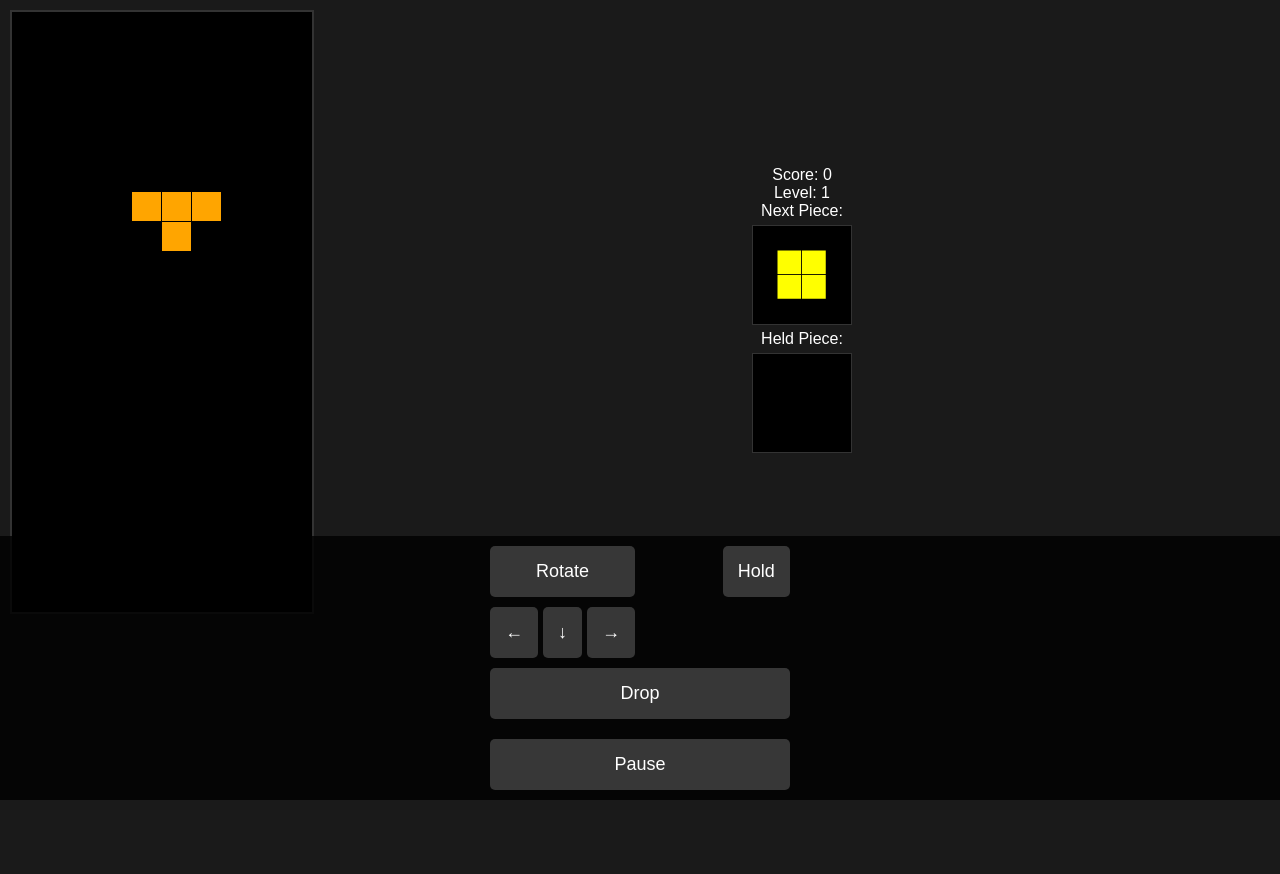
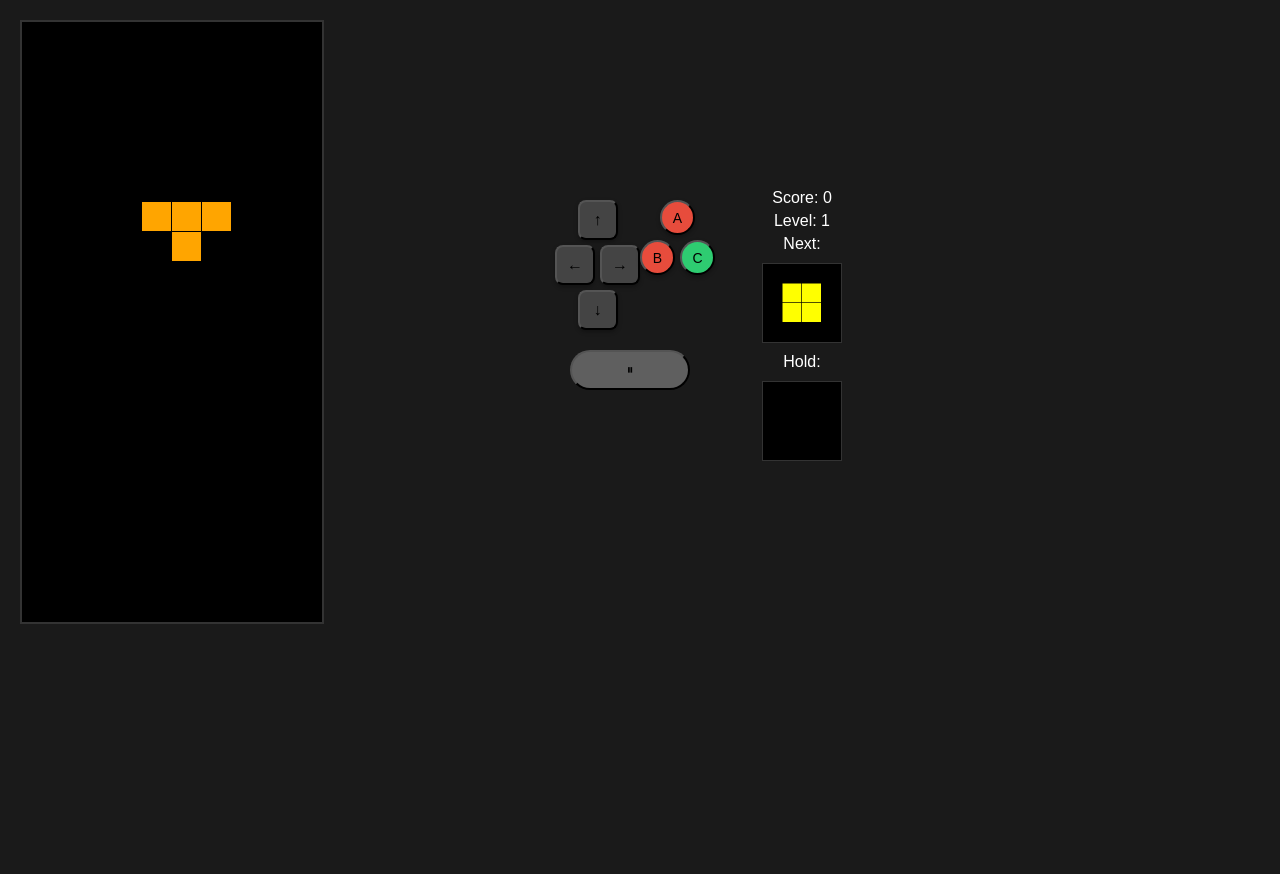
Before and after one commit to johnj212/Tetris, a Flask app: page / in a window 1280 px wide. Before the commit the page ends 800 px from the top, so only its background shows below. Run offline with Flask 3, Linux system fonts and the light colour scheme.

Commit message:
Updated game controls layout and fixed overlap issues

```diff
--- a/static/css/style.css
+++ b/static/css/style.css
@@ -12,14 +12,20 @@ body {
     -webkit-touch-callout: none;
     -webkit-user-select: none;
     user-select: none;
+    min-height: 100vh;
+    display: flex;
+    flex-direction: column;
+    padding-bottom: 200px; /* Space for controls */
 }
 
 #game-container {
+    flex: 1;
     display: flex;
     flex-direction: column;
     align-items: center;
-    padding: 10px;
+    padding: 20px;
     max-width: 100vw;
+    margin-bottom: 20px;
 }
 
 #gameCanvas {
@@ -27,12 +33,17 @@ body {
     background-color: black;
     max-width: 100%;
     height: auto;
+    margin-bottom: 10px;
 }
 
 #game-info {
     margin-top: 10px;
     text-align: center;
     width: 100%;
+    display: flex;
+    flex-direction: column;
+    align-items: center;
+    gap: 5px;
 }
 
 #nextPieceCanvas, #heldPieceCanvas {
@@ -40,7 +51,7 @@ body {
     background-color: black;
     margin: 5px auto;
     display: block;
-    max-width: 100px;
+    max-width: 80px;
     height: auto;
 }
 
@@ -49,65 +60,83 @@ body {
     bottom: 0;
     left: 0;
     width: 100%;
-    padding: 10px;
+    padding: 15px;
     background-color: rgba(0, 0, 0, 0.8);
     display: flex;
     flex-direction: column;
     align-items: center;
     gap: 10px;
+    z-index: 100;
+    height: 180px;
 }
 
-#touch-controls {
-    display: grid;
-    grid-template-columns: repeat(3, 1fr);
-    gap: 10px;
+.gameboy-controls {
+    display: flex;
+    justify-content: space-between;
     width: 100%;
     max-width: 300px;
+    padding: 0 20px;
 }
 
-#direction-controls {
-    display: grid;
-    grid-template-columns: repeat(3, 1fr);
+.d-pad, .action-buttons {
+    display: flex;
+    flex-direction: column;
+    align-items: center;
     gap: 5px;
 }
 
-button {
-    padding: 15px;
-    border: none;
-    border-radius: 5px;
-    background-color: rgba(255, 255, 255, 0.2);
-    color: white;
+.d-pad-row, .action-row {
+    display: flex;
+    gap: 5px;
+}
+
+.d-pad button {
+    width: 50px;
+    height: 50px;
+    background-color: #444;
+    border-radius: 8px;
+    font-size: 20px;
+    display: flex;
+    align-items: center;
+    justify-content: center;
+    box-shadow: 0 2px 4px rgba(0, 0, 0, 0.3);
+}
+
+.action-buttons button {
+    width: 45px;
+    height: 45px;
+    background-color: #e74c3c;
+    border-radius: 50%;
     font-size: 18px;
-    touch-action: manipulation;
+    display: flex;
+    align-items: center;
+    justify-content: center;
+    box-shadow: 0 2px 4px rgba(0, 0, 0, 0.3);
+}
+
+#drop-btn {
+    background-color: #2ecc71;
 }
 
 button:active {
-    background-color: rgba(255, 255, 255, 0.4);
-}
-
-#rotate-btn {
-    grid-column: 1;
-}
-
-#hold-btn {
-    grid-column: 3;
-}
-
-#drop-btn {
-    grid-column: 1 / span 3;
+    transform: translateY(2px);
+    box-shadow: 0 1px 2px rgba(0, 0, 0, 0.2);
 }
 
 #pause-btn {
     width: 100%;
-    max-width: 300px;
-    margin-top: 10px;
+    max-width: 250px;
+    margin-top: 5px;
+    background-color: rgba(255, 255, 255, 0.3);
+    height: 40px;
+    border-radius: 20px;
 }
 
 .hidden {
     display: none !important;
 }
 
-#game-over {
+#game-over, #pause-overlay {
     position: fixed;
     top: 0;
     left: 0;
@@ -120,31 +149,76 @@ button:active {
     z-index: 1000;
 }
 
-.game-over-content {
+.game-over-content, .pause-content {
     background-color: #333;
     padding: 20px;
     border-radius: 10px;
     text-align: center;
 }
 
-.game-over-content h2 {
+.game-over-content h2, .pause-content h2 {
     margin-bottom: 10px;
+    color: #fff;
 }
 
-#restart-btn {
+#restart-btn, #unpause-btn {
     margin-top: 20px;
     background-color: #4CAF50;
     padding: 10px 20px;
+    font-size: 18px;
+    min-width: 150px;
+}
+
+#unpause-btn {
+    background-color: #2196F3;
 }
 
 @media (orientation: landscape) {
+    body {
+        padding-bottom: 220px;
+    }
+
     #game-container {
         flex-direction: row;
         justify-content: center;
         gap: 20px;
+        margin-bottom: 0;
     }
 
     #game-info {
         margin-top: 0;
     }
+
+    #controls {
+        position: fixed;
+        right: 20px;
+        top: 50%;
+        transform: translateY(-50%);
+        width: auto;
+        background-color: transparent;
+        height: auto;
+        padding: 0;
+    }
+
+    .gameboy-controls {
+        max-width: 150px;
+        padding: 0;
+    }
+
+    .d-pad button {
+        width: 40px;
+        height: 40px;
+        font-size: 16px;
+    }
+
+    .action-buttons button {
+        width: 35px;
+        height: 35px;
+        font-size: 14px;
+    }
+
+    #pause-btn {
+        max-width: 120px;
+        margin-top: 10px;
+    }
 }
--- a/static/js/tetris.js
+++ b/static/js/tetris.js
@@ -67,34 +67,62 @@ class TetrisGame {
     }
 
     initControls() {
-        // Touch controls
-        document.getElementById('left-btn').addEventListener('touchstart', () => this.movePiece(-1, 0));
-        document.getElementById('right-btn').addEventListener('touchstart', () => this.movePiece(1, 0));
-        document.getElementById('down-btn').addEventListener('touchstart', () => this.movePiece(0, 1));
-        document.getElementById('rotate-btn').addEventListener('touchstart', () => this.rotatePiece());
-        document.getElementById('drop-btn').addEventListener('touchstart', () => this.hardDrop());
-        document.getElementById('hold-btn').addEventListener('touchstart', () => this.holdPiece());
-        document.getElementById('pause-btn').addEventListener('touchstart', () => this.togglePause());
-        document.getElementById('restart-btn').addEventListener('touchstart', () => this.restart());
+        // Add keyboard controls
+        document.addEventListener('keydown', (e) => {
+            if (this.gameOver) return;
 
-        // Keyboard controls
-        document.addEventListener('keydown', (e) => {
-            if (!this.gameOver && !this.paused) {
-                switch(e.key) {
-                    case 'ArrowLeft': this.movePiece(-1, 0); break;
-                    case 'ArrowRight': this.movePiece(1, 0); break;
-                    case 'ArrowDown': this.movePiece(0, 1); break;
-                    case 'ArrowUp': this.rotatePiece(); break;
-                    case ' ': this.hardDrop(); break;
-                    case 'c': this.holdPiece(); break;
-                }
+            switch(e.key) {
+                case 'ArrowLeft':
+                    this.movePiece(-1, 0);
+                    break;
+                case 'ArrowRight':
+                    this.movePiece(1, 0);
+                    break;
+                case 'ArrowDown':
+                    this.movePiece(0, 1);
+                    break;
+                case 'ArrowUp':
+                    this.rotatePiece();
+                    break;
+                case ' ':
+                    this.hardDrop();
+                    break;
+                case 'c':
+                case 'C':
+                    this.holdPiece();
+                    break;
+                case 'p':
+                case 'P':
+                    this.togglePause();
+                    break;
             }
-            if (e.key === 'p') this.togglePause();
-            if (e.key === 'r' && this.gameOver) this.restart();
         });
 
-        // Prevent default touch behaviors
-        document.addEventListener('touchmove', (e) => e.preventDefault(), { passive: false });
+        // Add touch controls
+        const addButtonEvents = (buttonId, action) => {
+            const button = document.getElementById(buttonId);
+            if (!button) return;
+
+            const handleEvent = (e) => {
+                e.preventDefault();
+                if (!this.gameOver) {
+                    action();
+                }
+            };
+
+            button.addEventListener('click', handleEvent);
+            button.addEventListener('touchstart', handleEvent);
+        };
+
+        addButtonEvents('left-btn', () => this.movePiece(-1, 0));
+        addButtonEvents('right-btn', () => this.movePiece(1, 0));
+        addButtonEvents('down-btn', () => this.movePiece(0, 1));
+        addButtonEvents('rotate-btn', () => this.rotatePiece());
+        addButtonEvents('drop-btn', () => this.hardDrop());
+        addButtonEvents('hold-btn', () => this.holdPiece());
+        addButtonEvents('pause-btn', () => this.togglePause());
+        addButtonEvents('unpause-btn', () => this.togglePause());
+        addButtonEvents('restart-btn', () => this.restart());
     }
 
     initAudio() {
@@ -309,19 +337,22 @@ class TetrisGame {
     }
 
     togglePause() {
-        if (!this.gameOver) {
-            this.paused = !this.paused;
-            if (this.paused) {
-                this.bgMusic.pause();
-            } else {
-                this.bgMusic.play();
-            }
+        this.paused = !this.paused;
+        const pauseOverlay = document.getElementById('pause-overlay');
+
+        if (this.paused) {
+            pauseOverlay.classList.remove('hidden');
+            this.gameLoop = null;
+        } else {
+            pauseOverlay.classList.add('hidden');
+            this.startGameLoop();
         }
     }
 
     restart() {
         this.initGame();
         document.getElementById('game-over').classList.add('hidden');
+        document.getElementById('pause-overlay').classList.add('hidden');
         this.bgMusic.currentTime = 0;
         this.bgMusic.play();
     }
--- a/templates/index.html
+++ b/templates/index.html
@@ -12,25 +12,38 @@
         <div id="game-info">
             <div id="score">Score: 0</div>
             <div id="level">Level: 1</div>
-            <div id="next-piece">Next Piece:</div>
+            <div id="next-piece">Next:</div>
             <canvas id="nextPieceCanvas"></canvas>
-            <div id="held-piece">Held Piece:</div>
+            <div id="held-piece">Hold:</div>
             <canvas id="heldPieceCanvas"></canvas>
         </div>
     </div>
 
     <div id="controls">
-        <div id="touch-controls">
-            <button id="rotate-btn">Rotate</button>
-            <button id="hold-btn">Hold</button>
-            <div id="direction-controls">
-                <button id="left-btn">←</button>
-                <button id="down-btn">↓</button>
-                <button id="right-btn">→</button>
+        <div class="gameboy-controls">
+            <div class="d-pad">
+                <div class="d-pad-row">
+                    <button id="up-btn">↑</button>
+                </div>
+                <div class="d-pad-row">
+                    <button id="left-btn">←</button>
+                    <button id="right-btn">→</button>
+                </div>
+                <div class="d-pad-row">
+                    <button id="down-btn">↓</button>
+                </div>
             </div>
-            <button id="drop-btn">Drop</button>
+            <div class="action-buttons">
+                <div class="action-row">
+                    <button id="rotate-btn">A</button>
+                </div>
+                <div class="action-row">
+                    <button id="hold-btn">B</button>
+                    <button id="drop-btn">C</button>
+                </div>
+            </div>
         </div>
-        <button id="pause-btn">Pause</button>
+        <button id="pause-btn">⏸</button>
     </div>
 
     <div id="game-over" class="hidden">
@@ -41,6 +54,13 @@
         </div>
     </div>
 
+    <div id="pause-overlay" class="hidden">
+        <div class="pause-content">
+            <h2>PAUSED</h2>
+            <button id="unpause-btn">Continue</button>
+        </div>
+    </div>
+
     <script src="{{ url_for('static', filename='js/tetris.js') }}"></script>
 </body>
 </html>
```
